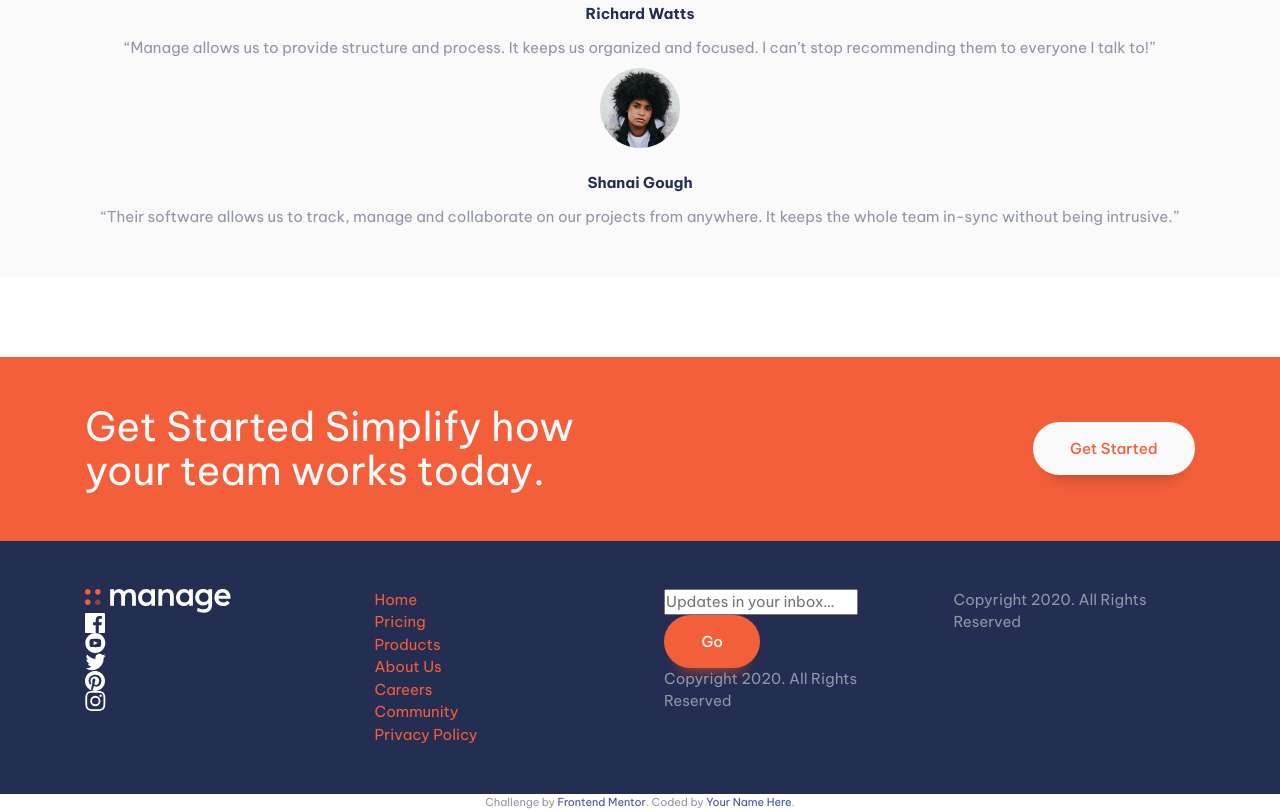
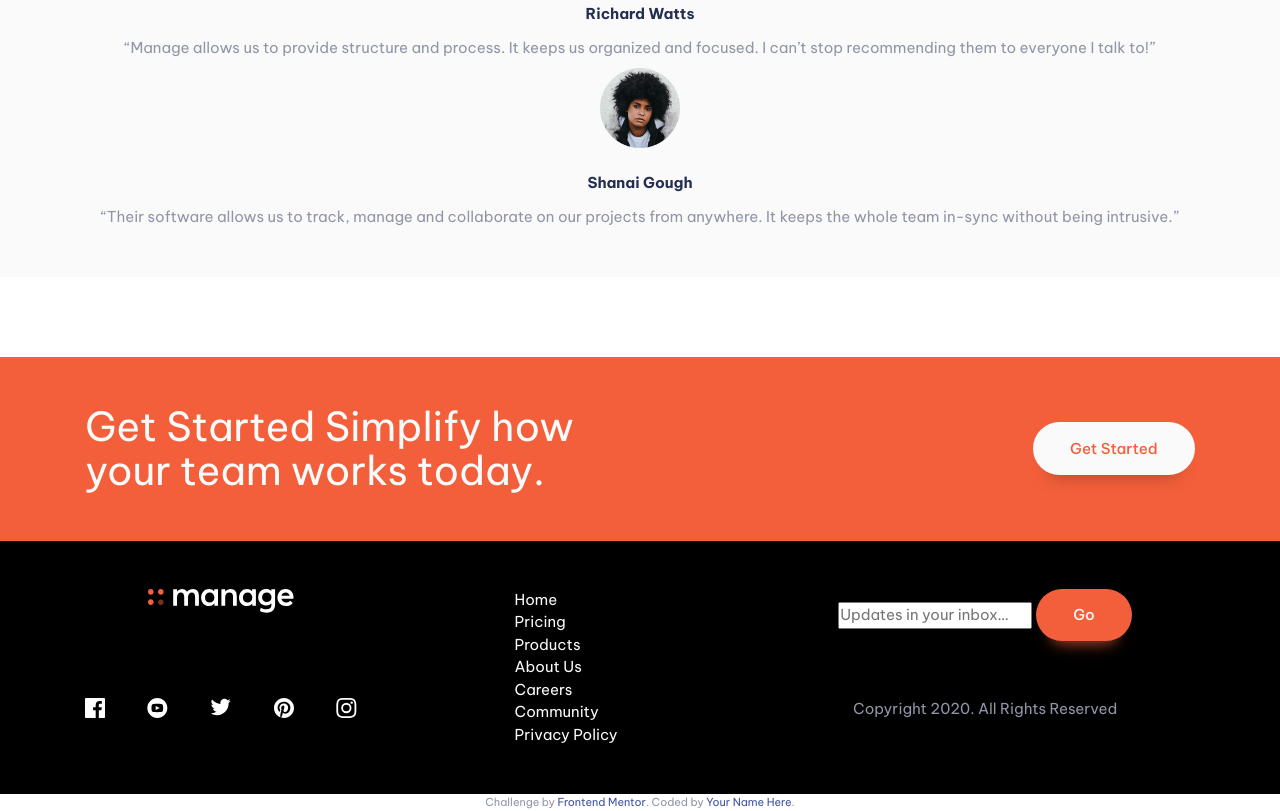
Before and after one commit to davinaleong/fem-manage-landing-page, a plain HTML site: page index.html in a window 1280 px wide. Shown: the part 1865-2676 px from the top of the page. Drawn offline with Linux system fonts and the light colour scheme.

Commit message:
Added hover effect to icons

```diff
--- a/index.html
+++ b/index.html
@@ -290,65 +290,88 @@
       </section>
     </main>
 
-    <footer class="primary-footer | py-700 bg-primary-400 text-neutral-100">
+    <footer class="py-700 bg-black text-neutral-100">
       <div class="container">
-        <div class="even-columns">
-          <div class="brand-social-col">
+        <div class="footer-grid">
           <a href="#" class="brand" aria-label="Logo Link">
             <picture>
               <img src="images/logo-white.svg" alt="Manage Logo" />
             </picture>
           </a>
           <nav class="social-nav">
-              <ul class="social-nav-list" role="list" aria-label="Social Links">
-                <li class="social-item">
-                  <a href="#" class="social-link" aria-label="Facebook">
-                    <picture>
-                      <img
-                        src="images/icon-facebook.svg"
-                        alt="Social Facebook"
+            <ul class="nav-list" role="list" aria-label="Social Links">
+              <li class="nav-item">
+                <a href="#" class="social-icon" aria-label="Facebook">
+                  <svg
+                    xmlns="http://www.w3.org/2000/svg"
+                    width="20"
+                    height="20"
+                  >
+                    <path
+                      fill="#FFF"
+                      d="M18.896 0H1.104C.494 0 0 .494 0 1.104v17.793C0 19.506.494 20 1.104 20h9.58v-7.745H8.076V9.237h2.606V7.01c0-2.583 1.578-3.99 3.883-3.99 1.104 0 2.052.082 2.329.119v2.7h-1.598c-1.254 0-1.496.597-1.496 1.47v1.928h2.989l-.39 3.018h-2.6V20h5.098c.608 0 1.102-.494 1.102-1.104V1.104C20 .494 19.506 0 18.896 0z"
                     />
-                    </picture>
+                  </svg>
                 </a>
               </li>
-                <li class="social-item">
-                  <a href="#" class="social-link" aria-label="YouTube">
-                    <picture>
-                      <img src="images/icon-youtube.svg" alt="Social YouTube" />
-                    </picture>
+              <li class="nav-item">
+                <a href="#" class="social-icon" aria-label="YouTube">
+                  <svg
+                    xmlns="http://www.w3.org/2000/svg"
+                    width="21"
+                    height="20"
+                  >
+                    <path
+                      fill="#FFF"
+                      d="M10.333 0c-5.522 0-10 4.478-10 10 0 5.523 4.478 10 10 10 5.523 0 10-4.477 10-10 0-5.522-4.477-10-10-10zm3.701 14.077c-1.752.12-5.653.12-7.402 0C4.735 13.947 4.514 13.018 4.5 10c.014-3.024.237-3.947 2.132-4.077 1.749-.12 5.651-.12 7.402 0 1.898.13 2.118 1.059 2.133 4.077-.015 3.024-.238 3.947-2.133 4.077zM8.667 8.048l4.097 1.949-4.097 1.955V8.048z"
+                    />
+                  </svg>
                 </a>
               </li>
-                <li class="social-item">
-                  <a href="#" class="social-link" aria-label="Twitter">
-                    <picture>
-                      <img src="images/icon-twitter.svg" alt="Social Twitter" />
-                    </picture>
+              <li class="nav-item">
+                <a href="#" class="social-icon" aria-label="Twitter">
+                  <svg
+                    xmlns="http://www.w3.org/2000/svg"
+                    width="21"
+                    height="18"
+                  >
+                    <path
+                      fill="#FFF"
+                      d="M20.667 2.797a8.192 8.192 0 01-2.357.646 4.11 4.11 0 001.804-2.27 8.22 8.22 0 01-2.606.996A4.096 4.096 0 0014.513.873c-2.649 0-4.595 2.472-3.997 5.038a11.648 11.648 0 01-8.457-4.287 4.109 4.109 0 001.27 5.478A4.086 4.086 0 011.47 6.59c-.045 1.901 1.317 3.68 3.29 4.075a4.113 4.113 0 01-1.853.07 4.106 4.106 0 003.834 2.85 8.25 8.25 0 01-6.075 1.7 11.616 11.616 0 006.29 1.843c7.618 0 11.922-6.434 11.662-12.205a8.354 8.354 0 002.048-2.124z"
+                    />
+                  </svg>
                 </a>
               </li>
-                <li class="social-item" aria-label="Pinterest">
-                  <a href="#" class="social-link">
-                    <picture>
-                      <img
-                        src="images/icon-pinterest.svg"
-                        alt="Social Pinterest"
+              <li class="nav-item" aria-label="Pinterest">
+                <a href="#" class="social-icon">
+                  <svg
+                    xmlns="http://www.w3.org/2000/svg"
+                    width="20"
+                    height="20"
+                  >
+                    <path
+                      fill="#FFF"
+                      d="M10 0C4.478 0 0 4.477 0 10c0 4.237 2.636 7.855 6.356 9.312-.088-.791-.167-2.005.035-2.868.182-.78 1.172-4.97 1.172-4.97s-.299-.6-.299-1.486c0-1.39.806-2.428 1.81-2.428.852 0 1.264.64 1.264 1.408 0 .858-.545 2.14-.828 3.33-.236.995.5 1.807 1.48 1.807 1.778 0 3.144-1.874 3.144-4.58 0-2.393-1.72-4.068-4.177-4.068-2.845 0-4.515 2.135-4.515 4.34 0 .859.331 1.781.745 2.281a.3.3 0 01.069.288l-.278 1.133c-.044.183-.145.223-.335.134-1.249-.581-2.03-2.407-2.03-3.874 0-3.154 2.292-6.052 6.608-6.052 3.469 0 6.165 2.473 6.165 5.776 0 3.447-2.173 6.22-5.19 6.22-1.013 0-1.965-.525-2.291-1.148l-.623 2.378c-.226.869-.835 1.958-1.244 2.621.937.29 1.931.446 2.962.446 5.522 0 10-4.477 10-10S15.522 0 10 0z"
                     />
-                    </picture>
+                  </svg>
                 </a>
               </li>
-                <li class="social-item" aria-label="Instagram">
-                  <a href="#" class="social-link">
-                    <picture>
-                      <img
-                        src="images/icon-instagram.svg"
-                        alt="Social Instagram"
+              <li class="nav-item" aria-label="Instagram">
+                <a href="#" class="social-icon">
+                  <svg
+                    xmlns="http://www.w3.org/2000/svg"
+                    width="21"
+                    height="20"
+                  >
+                    <path
+                      fill="#FFF"
+                      d="M10.333 1.802c2.67 0 2.987.01 4.042.059 2.71.123 3.976 1.409 4.1 4.099.048 1.054.057 1.37.057 4.04 0 2.672-.01 2.988-.058 4.042-.124 2.687-1.386 3.975-4.099 4.099-1.055.048-1.37.058-4.042.058-2.67 0-2.986-.01-4.04-.058-2.717-.124-3.976-1.416-4.1-4.1-.048-1.054-.058-1.37-.058-4.041 0-2.67.01-2.986.058-4.04.124-2.69 1.387-3.977 4.1-4.1 1.054-.048 1.37-.058 4.04-.058zm0-1.802C7.618 0 7.278.012 6.211.06 2.579.227.56 2.242.394 5.877.345 6.944.334 7.284.334 10s.011 3.057.06 4.123c.166 3.632 2.181 5.65 5.816 5.817 1.068.048 1.408.06 4.123.06 2.716 0 3.057-.012 4.124-.06 3.628-.167 5.651-2.182 5.816-5.817.049-1.066.06-1.407.06-4.123s-.011-3.056-.06-4.122C20.11 2.249 18.093.228 14.458.06 13.39.01 13.049 0 10.333 0zm0 4.865a5.135 5.135 0 100 10.27 5.135 5.135 0 000-10.27zm0 8.468a3.333 3.333 0 110-6.666 3.333 3.333 0 010 6.666zm5.339-9.87a1.2 1.2 0 10-.001 2.4 1.2 1.2 0 000-2.4z"
                     />
-                    </picture>
+                  </svg>
                 </a>
               </li>
             </ul>
           </nav>
-          </div>
-          <div class="nav-col">
           <nav class="footer-nav">
             <ul class="nav-list" role="list" aria-label="Footer">
               <li class="nav-item">
@@ -374,8 +397,6 @@
               </li>
             </ul>
           </nav>
-          </div>
-          <div class="newsletter-copyright-col">
           <form action="#" method="post" class="form" id="newsletter-form">
             <input
               type="email"
@@ -389,11 +410,7 @@
             Copyright 2020. All Rights Reserved
           </p>
         </div>
-          <div class="copyright-col">
-            <p class="text-neutral-900">Copyright 2020. All Rights Reserved</p>
-          </div>
-        </div>
-        <!-- ./even-columns -->
+        <!-- ./footer-grid -->
       </div>
       <!-- ./container -->
     </footer>
--- a/styles/main.css
+++ b/styles/main.css
@@ -176,6 +176,7 @@ body {
 a {
   text-decoration: none;
   color: var(--clr-accent-400);
+  transition: color 0.3s ease-in-out;
 }
 
 a:where(:hover, :focus) {
@@ -261,7 +262,7 @@ a:where(:hover, :focus) {
   display: inline-block;
   border-radius: 100vmax;
   padding: var(--size-100) var(--size-400);
-  margin-right: var(--size-200);
+  margin-right: var(--size-300);
   color: var(--clr-neutral-100);
   background-color: var(--clr-accent-400);
   text-align: center;
@@ -269,7 +270,7 @@ a:where(:hover, :focus) {
 }
 
 .details-section .even-columns div:nth-child(2) p {
-  margin-left: calc(var(--size-800) + var(--size-200) + 0.1rem);
+  margin-left: calc(var(--size-800) + var(--size-300) + 0.1rem);
 }
 
 @media (max-width: 50em) {
@@ -321,6 +322,7 @@ a:where(:hover, :focus) {
   cursor: pointer;
   text-decoration: none;
   box-shadow: 0 1.125em 1em -1em var(--clr-accent-500);
+  transition: all 0.3s ease-in-out;
 }
 
 .button[data-type="inverted"] {
@@ -412,8 +414,70 @@ a:where(:hover, :focus) {
 }
 
 /** Components - Primary Footer **/
-.primary-footer .even-columns {
-  flex-direction: row-reverse;
+.footer-grid {
+  display: grid;
+  grid-template-areas:
+    "footer-form"
+    "footer-nav"
+    "footer-social"
+    "footer-brand"
+    "footer-copyright";
+  gap: var(--size-600);
+  justify-items: center;
+}
+
+@media (min-width: 50em) {
+  .footer-grid {
+    display: grid;
+    grid-template-areas:
+      "footer-brand footer-nav footer-nav footer-form"
+      "footer-social footer-nav footer-nav footer-copyright";
+  }
+}
+
+.footer-grid .brand {
+  grid-area: footer-brand;
+}
+
+.footer-grid .social-nav {
+  width: 100%;
+  grid-area: footer-social;
+}
+
+.footer-grid .footer-nav {
+  grid-area: footer-nav;
+}
+
+.footer-grid .form {
+  grid-area: footer-form;
+}
+
+.footer-grid .copyright {
+  grid-area: footer-copyright;
+}
+
+.social-nav .nav-list {
+  display: flex;
+  flex-wrap: wrap;
+  width: min(100%, 50vw);
+  margin-inline: auto;
+  justify-content: space-between;
+}
+
+.footer-nav a {
+  color: var(--clr-neutral-100);
+}
+
+.footer-nav a:where(:hover, :focus) {
+  color: var(--clr-accent-400);
+}
+
+.social-nav a.social-icon path {
+  transition: fill 0.3s ease-in-out;
+}
+
+.social-nav a.social-icon:where(:hover, :focus) path {
+  fill: var(--clr-accent-400);
 }
 
 /** Components - Testimonials **/
```
Lines whose indentation alone changed are shown as unchanged.
